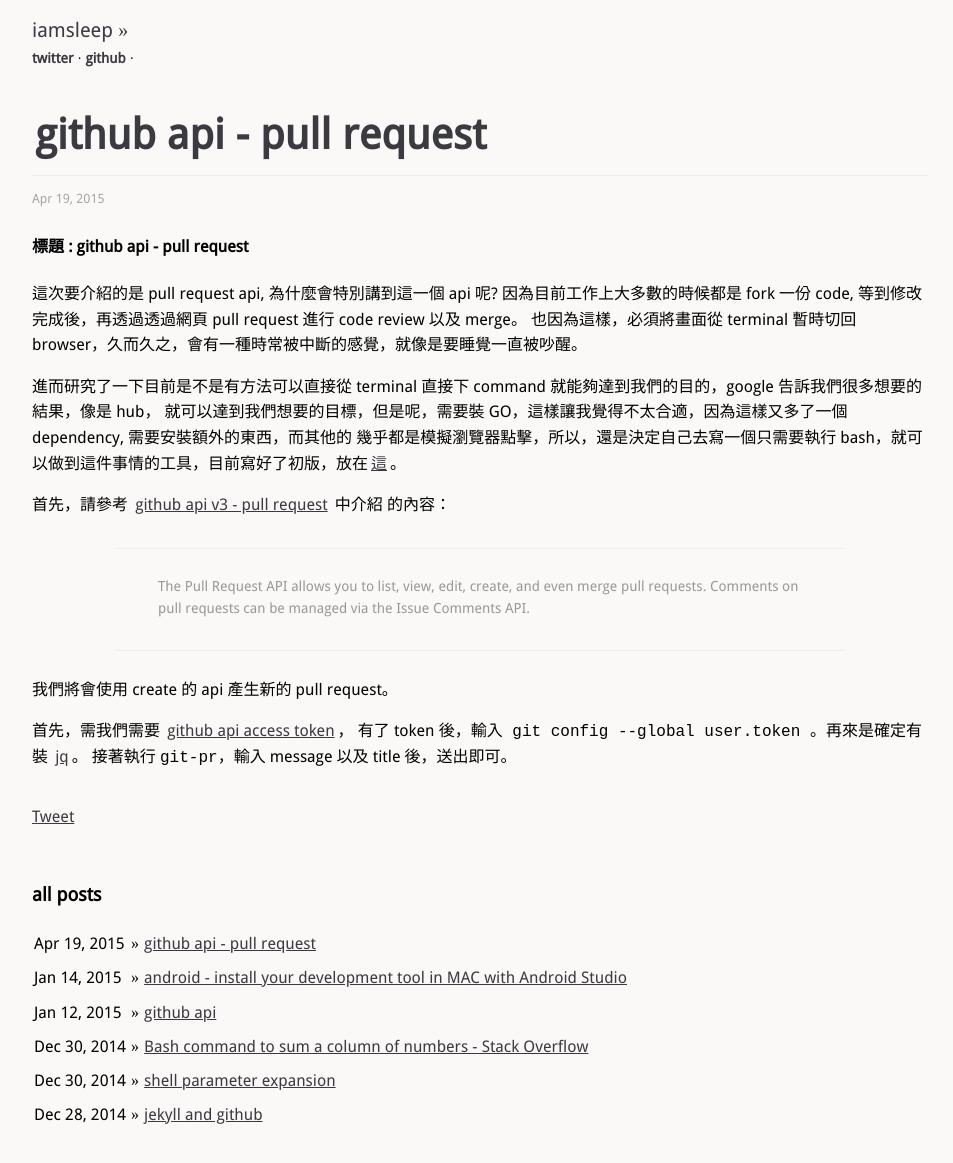
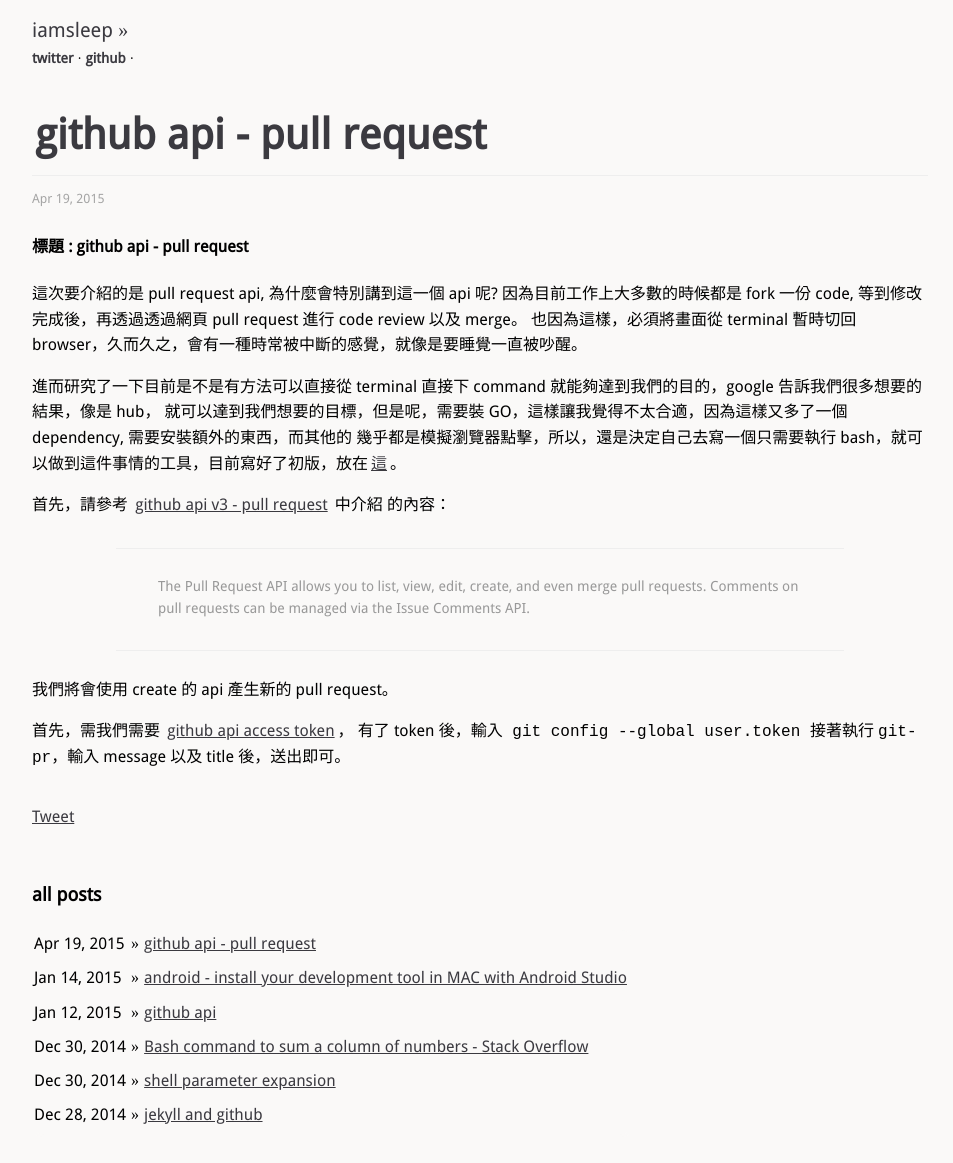
Before and after one commit to iamsleep/iamsleep.github.io, a Jekyll site: the page built from _posts/2015-04-19-github-api-part2.md, in a window 1280 px wide and 1185 px high. Shown: the top 1163 px of the window, without its empty margins (160-1113 px from the left). Built offline with Jekyll 4.4.1, drawn with Linux system fonts in a browser that asks for light colours; comment, search, counter and statistics services are not loaded.

Commit message:
modified:   _posts/2015-04-19-github-api-part2.md

```diff
--- a/_posts/2015-04-19-github-api-part2.md
+++ b/_posts/2015-04-19-github-api-part2.md
@@ -23,5 +23,5 @@
 我們將會使用 create 的 api 產生新的 pull request。
 
 首先，需我們需要 [github api access token](http://iamsleep.github.io/2015/01/12/github-api/#disqus_thread)，
-有了 token 後，輸入` git config --global user.token ` 。再來是確定有裝 [jq](http://stedolan.github.io/jq/)。
+有了 token 後，輸入` git config --global user.token `
 接著執行 `git-pr`，輸入 message 以及 title 後，送出即可。
```
